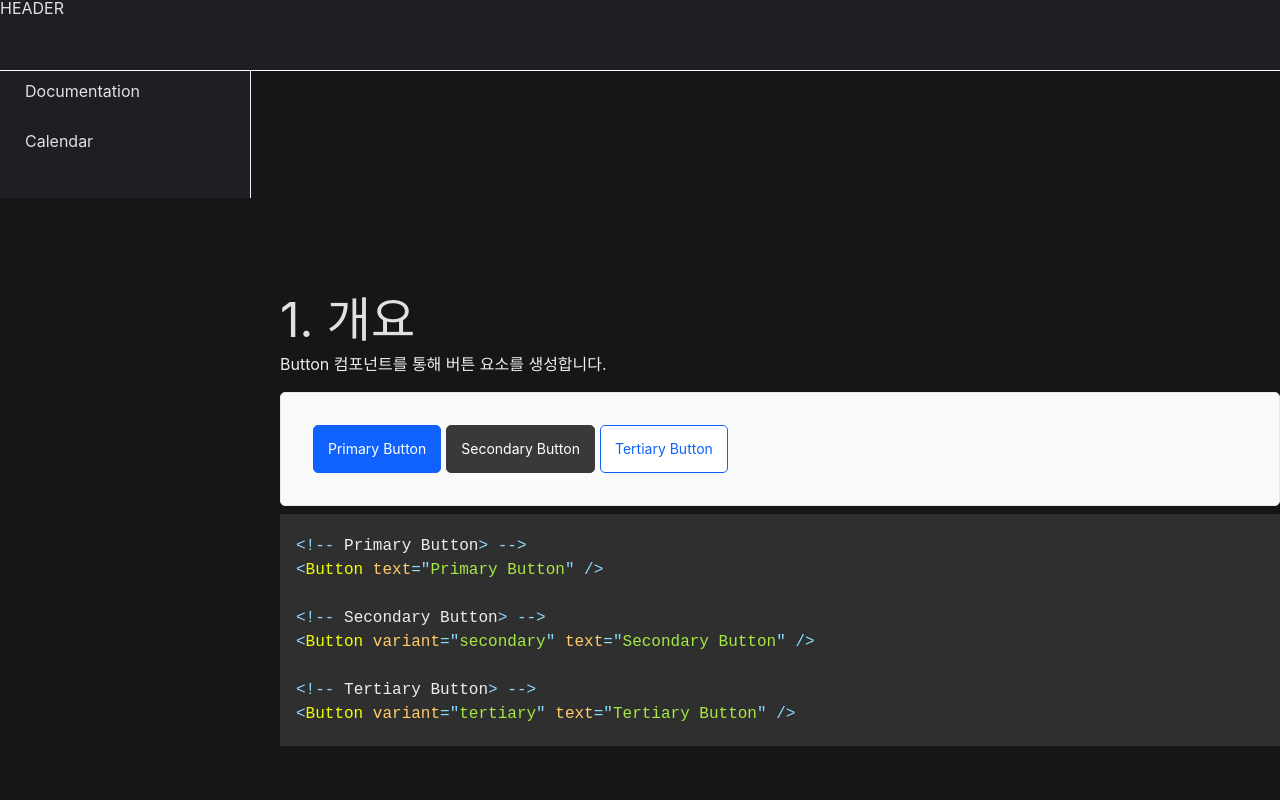
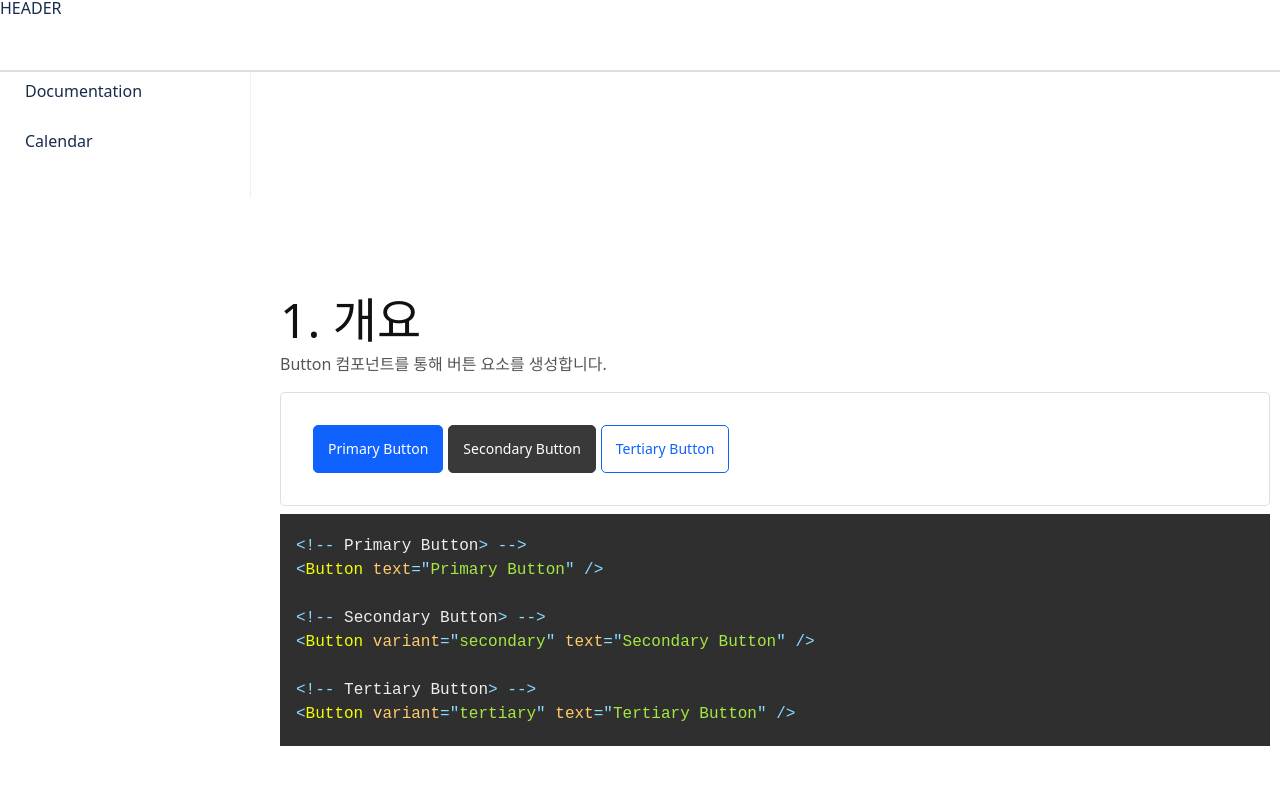
Before and after one commit to dongggggae/_hyun-design-system, a React (Vite) app: page /components/btn in a window 1280 px wide. Shown: the top 800 px of the page. Built offline with nearby package versions, Linux system fonts and the light colour scheme.

Commit message:
전체 스타일 수정

```diff
--- a/src/assets/app.css
+++ b/src/assets/app.css
@@ -1,7 +1,7 @@
 /* app.css */
 .sidebar {
   position: fixed !important;
-  border: none !important;
+  border-color: #091e4224 !important;
   top: 70px;
   bottom: 0;
   left: 0;
--- a/src/components/hyun-design-system/typography/Heading.jsx
+++ b/src/components/hyun-design-system/typography/Heading.jsx
@@ -31,6 +31,7 @@ const StylesHeading = {
 const StyledHeading = styled.h1`
   font-size: ${(props) => StylesHeading[props.size].fontSize};
   line-height: ${(props) => StylesHeading[props.size].lineHeight};
+  color: #111111;
 `;
 
 const Heading = ({ as, size, text }) => {
--- a/src/components/hyun-design-system/typography/Text.jsx
+++ b/src/components/hyun-design-system/typography/Text.jsx
@@ -27,6 +27,7 @@ const StylesText = {
 const StyledText = styled.p`
   font-size: ${(props) => StylesText[props.size].fontSize};
   line-height: ${(props) => StylesText[props.size].lineHeight};
+  color: #555555;
 `;
 
 const Text = ({ size, children }) => {
--- a/src/components/layout/Header.jsx
+++ b/src/components/layout/Header.jsx
@@ -5,8 +5,8 @@ const StyledHeader = styled.header`
   top: 0;
   width: 100%;
   height: 70px;
-  background-color: #1e1e23;
-  border-bottom: 1px solid #fff;
+  background-color: #ffffff;
+  border-bottom: 2px solid #091e4224;
   z-index: 99;
 `;
 
--- a/src/components/layout/Main.jsx
+++ b/src/components/layout/Main.jsx
@@ -5,7 +5,7 @@ const StyledMain = styled.main`
   position: relative;
   margin-top: 70px;
   margin-left: 250px;
-  padding: 20px 0 0 30px;
+  padding: 20px 10px 0 30px;
 `;
 
 const Main = ({ children }) => {
--- a/src/components/layout/MySidebar.jsx
+++ b/src/components/layout/MySidebar.jsx
@@ -8,7 +8,7 @@ const MySidebar = () => {
     <Sidebar
       className={PREFIX}
       rootStyles={{
-        [`.${sidebarClasses.container}`]: { padding: '16px 5px 32px 5px', backgroundColor: '#1e1e23' },
+        [`.${sidebarClasses.container}`]: { padding: '16px 5px 32px 5px', backgroundColor: '#FFFFFF' },
       }}
     >
       <Menu>
--- a/src/index.css
+++ b/src/index.css
@@ -1,11 +1,22 @@
 :root {
-  font-family: Inter, system-ui, Avenir, Helvetica, Arial, sans-serif;
+  font-family:
+    system-ui,
+    -apple-system,
+    BlinkMacSystemFont,
+    'Segoe UI',
+    Roboto,
+    Oxygen,
+    Ubuntu,
+    Cantarell,
+    'Open Sans',
+    'Helvetica Neue',
+    sans-serif;
   line-height: 1.5;
   font-weight: 400;
 
   color-scheme: light dark;
-  color: rgba(255, 255, 255, 0.87);
-  background-color: #161619;
+  color: #172b4d;
+  background-color: #ffffff;
 
   font-synthesis: none;
   text-rendering: optimizeLegibility;
--- a/src/pages/components/Btn.jsx
+++ b/src/pages/components/Btn.jsx
@@ -8,8 +8,8 @@ const StyledPreview = styled.div`
   gap: 5px;
   flex-wrap: wrap;
   padding: 32px;
-  background-color: #fafafa;
-  border: 1px solid #e8e8e8;
+  background-color: #fff;
+  border: 1px solid #091E4224;
   border-radius: 5px;
   color: #333;
 `;
@@ -20,7 +20,7 @@ const ComponentContent = styled.div`
 
 const Desc = styled.p`
   margin-bottom: 16px;
-  color: #eee;
+  color: #555555;
   font-sizze: 14px;
   line-height: 24px;
 `;
--- a/src/pages/components/Typography.jsx
+++ b/src/pages/components/Typography.jsx
@@ -16,7 +16,7 @@ const StyledPreview = styled.div`
 
 const Desc = styled.p`
   margin-bottom: 16px;
-  color: #eee;
+  color: #555555;
   font-sizze: 14px;
   line-height: 24px;
 `;
```
